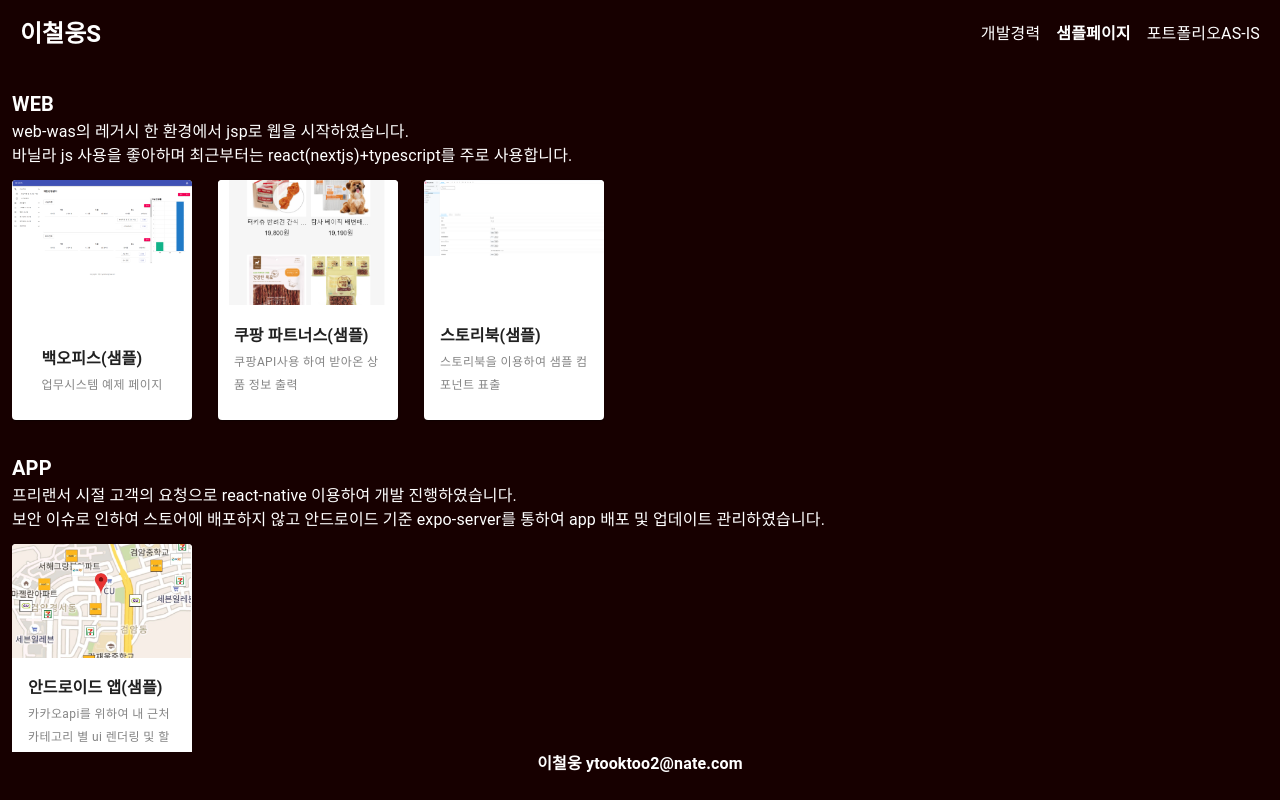
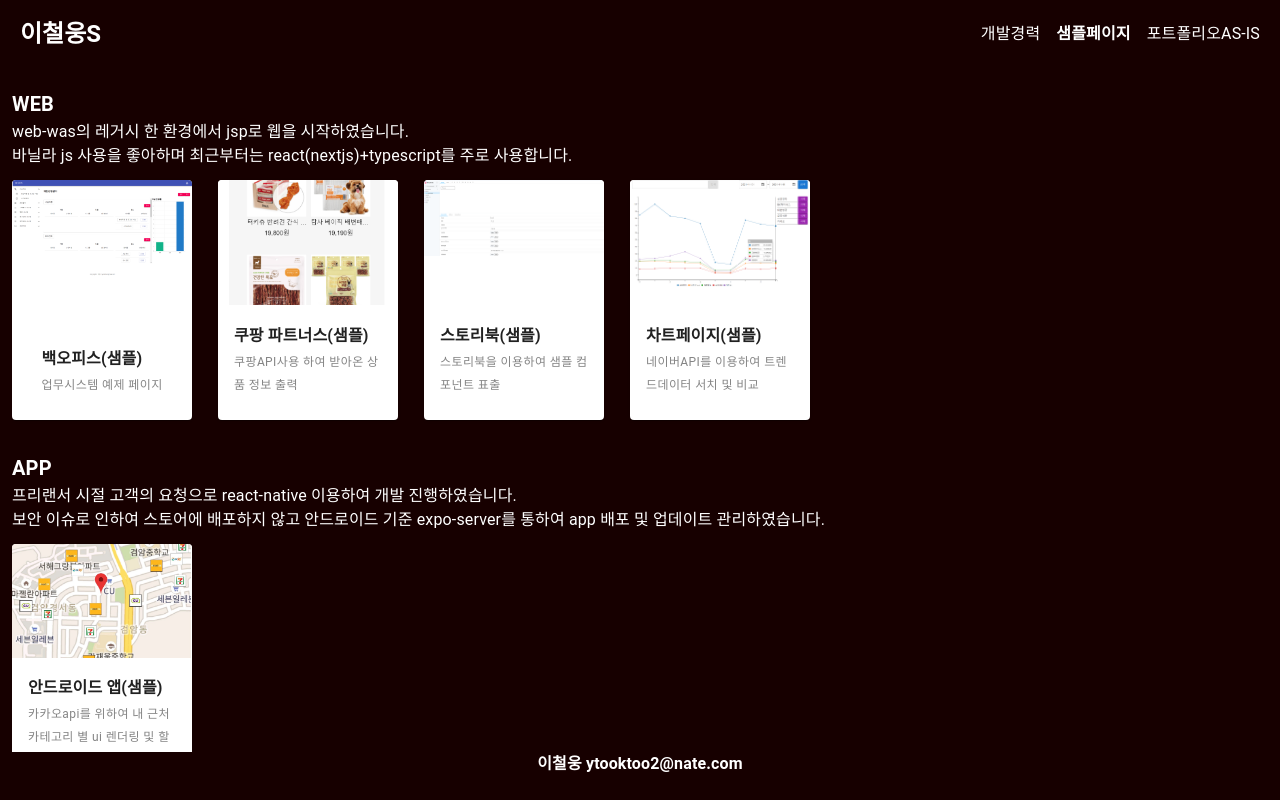
Before and after one commit to chulwoongLee/portfolio, a React (Create React App) app: page / in a window 1280 px wide. Both pictures are taken after a click on the button "샘플페이지". Built offline with nearby package versions, Linux system fonts and the light colour scheme.

Commit message:
new-version백업

```diff
--- a/src/component/SamplePage.jsx
+++ b/src/component/SamplePage.jsx
@@ -6,6 +6,7 @@ import whatshereImg from "src/img/whatshereImg.png";
 import graphqlSample from "src/img/graphqlSample.png";
 import storybookSample from "src/img/storybook-sample.png";
 import dockerSampleImg from "src/img/docker-sample-img.png";
+import chartExampleImg from "src/img/chartExampleImg.png";
 export default function SamplePage() {
   const webItemList = [
     {
@@ -25,6 +26,12 @@ export default function SamplePage() {
       description: "스토리북을 이용하여 샘플 컴포넌트 표출",
       img: storybookSample,
       url: process.env.PUBLIC_URL + "/storybook-static/index.html",
+    },
+    {
+      title: "차트페이지(샘플)",
+      description: "네이버API를 이용하여 트렌드데이터 서치 및 비교",
+      img: chartExampleImg,
+      url: "http://132.226.169.203:3044",
     },
   ];
 
```
Also changed, not shown: src/img/chart_sample.png (added).
